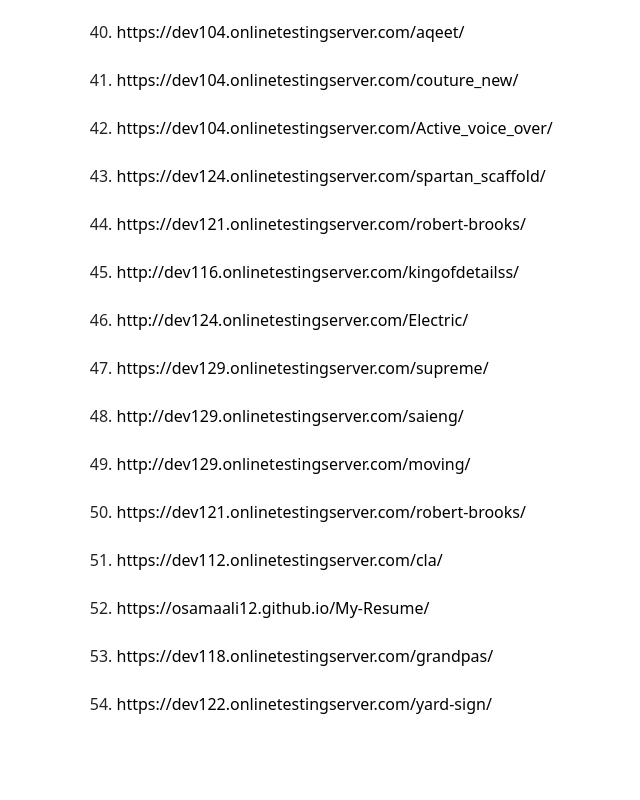
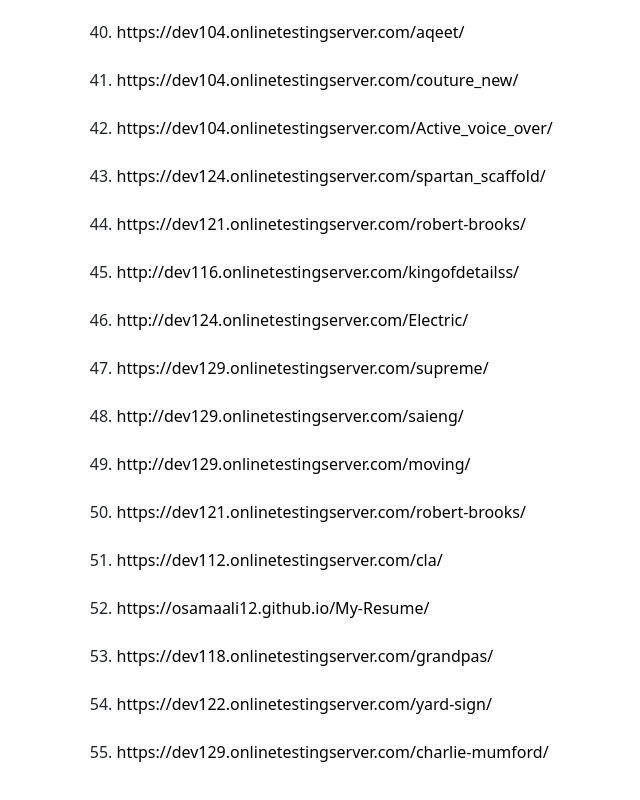
Before and after one commit to osamaali12/Portfolio-project, a plain HTML site: page index.html in a window 1280 px wide. Shown: the part 1968-2768 px from the top of the page, without its empty margins (304-944 px from the left). Before the commit the page ends 2724 px from the top, so only its background shows below. Drawn offline with nearby package versions, Linux system fonts and the light colour scheme.

Commit message:
Update index.html

```diff
--- a/index.html
+++ b/index.html
@@ -67,6 +67,8 @@
         <li><a href="https://osamaali12.github.io/My-Resume/">https://osamaali12.github.io/My-Resume/</a></li><br>
         <li><a href="https://dev118.onlinetestingserver.com/grandpas/">https://dev118.onlinetestingserver.com/grandpas/</a></li><br>
         <li><a href="https://dev122.onlinetestingserver.com/yard-sign/">https://dev122.onlinetestingserver.com/yard-sign/</a></li><br>
+        <li><a href="https://dev129.onlinetestingserver.com/charlie-mumford/">https://dev129.onlinetestingserver.com/charlie-mumford/</a></li><br>
+
   </ol>
 </div>
 
```
